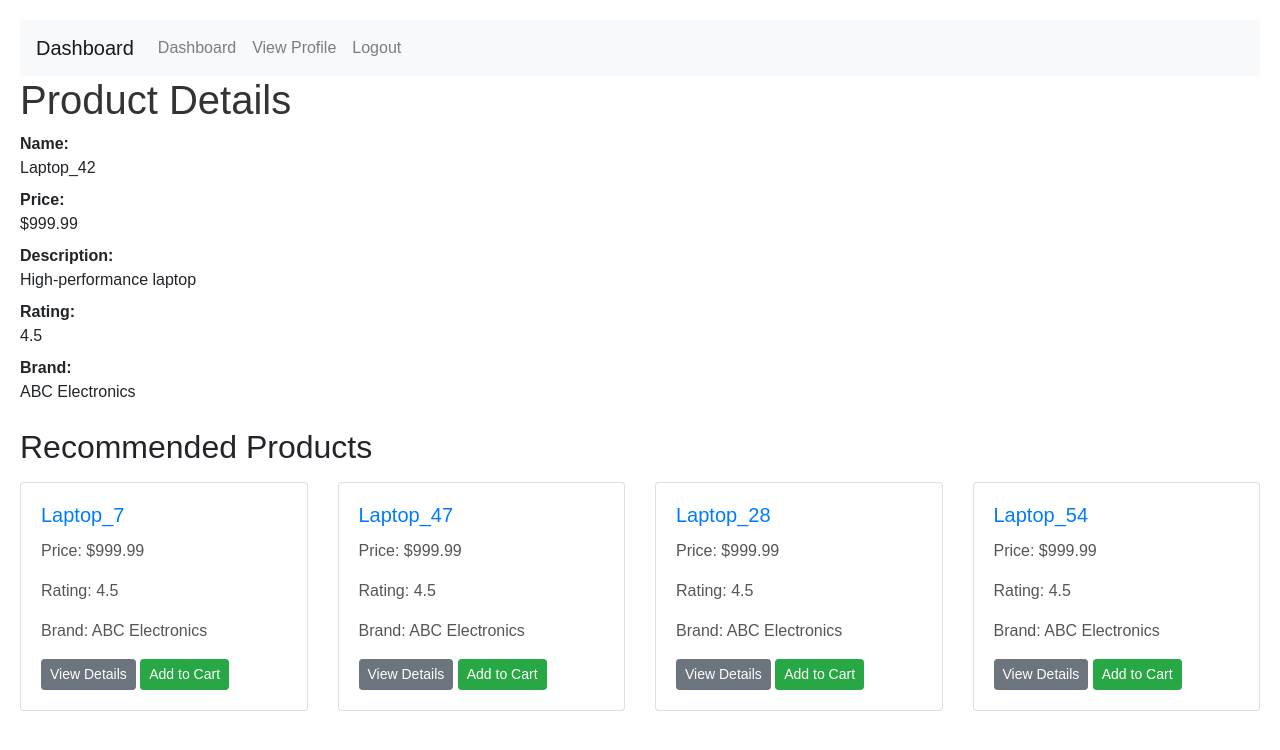
After one commit to sankarshana98/ObjectOrientedFinalProject, a Flask app: page /product/1 in a window 1280 px wide. The commit adds this page. Shown: the top 750 px of the page. Run offline with Flask 3, Linux system fonts and the light colour scheme; some libraries are stand-ins or nearby versions.

Commit message:
recommendation1

```diff
--- a/app.py
+++ b/app.py
@@ -2,13 +2,13 @@ from flask import Flask, render_template, request, redirect, url_for
 from authentication import AuthSingleton
 from user_login import LoginCommand, LogoutCommand, Invoker
 from flask import redirect
-from produc_main import get_all_products, get_selected_product
+from produc_main import get_all_products, get_product_details
 from generateId import generate_id
 from get_orders_by_user import get_orders_by_user_id
 from get_userId import get_user_id_by_username
 from flask import session
 import json
-
+from recommendation_system import RecommendationSystem
 
 app = Flask(__name__)
 app.secret_key = 'your_secret_key_here'
@@ -165,7 +165,16 @@ def products():
     # Add the logic to retrieve and display products
     all_products = get_all_products()
     return render_template('product_info.html', all_products=all_products)
-
+@app.route('/product/<int:product_id>')
+def product_details(product_id):
+    all_products_data = get_all_products()
+    product_details = get_product_details(product_id, all_products_data)
+    if product_details:
+        recommendation_engine = RecommendationSystem(all_products_data)
+        recommendations = recommendation_engine.get_recommendations(product_id)
+        return render_template('product_details.html', product_details=product_details, recommendations=recommendations)
+    else:
+        return "Product not found"
 @app.route('/previous_orders')
 def previous_orders():
     print(f"Session Content: {session}")
--- a/produc_main.py
+++ b/produc_main.py
@@ -61,3 +61,18 @@ def get_all_products():
         all_products["Beauty"].append(lipstick)
 
     return all_products
+
+def get_product_details(product_id, all_products):
+    for category, products in all_products.items():
+        for product in products:
+            if product.product_id == product_id:
+                return {
+                    "product_id": product.product_id,
+                    # "category": product.category,
+                    "name": product.name,
+                    "price": product.price,
+                    "description": product.description,
+                    "rating": product.rating,
+                    "brand": product.brand
+                }
+    return None
--- a/product.py
+++ b/product.py
@@ -1,8 +1,9 @@
 from generateId import generate_id
 
 class Product:
-    def __init__(self, product_id, name, price, description, rating):
+    def __init__(self, product_id, category, name, price, description, rating):
         self.product_id = product_id
+        self.category = category
         self.name = name
         self.price = price
         self.description = description
@@ -15,6 +16,7 @@ class Product:
     def serialize(self):
         return {
             'product_id': self.product_id,
+            'category': self.category,
             'name': self.name,
             'price': self.price,
             'description': self.description,
@@ -23,8 +25,8 @@ class Product:
 
 # Update subclasses to include product_id
 class Electronics(Product):
-    def __init__(self, product_id, name, price, description, rating, brand):
-        super().__init__(product_id, name, price, description, rating)
+    def __init__(self, product_id, category, name, price, description, rating, brand):
+        super().__init__(product_id, category, name, price, description, rating)
         self.brand = brand
 
     def display_info(self):
@@ -32,8 +34,8 @@ class Electronics(Product):
         print(f"Brand: {self.brand}")
 
 class Clothing(Product):
-    def __init__(self, product_id, name, price, description, rating, size):
-        super().__init__(product_id, name, price, description, rating)
+    def __init__(self, product_id, category, name, price, description, rating, size):
+        super().__init__(product_id, category, name, price, description, rating)
         self.size = size
 
     def display_info(self):
@@ -41,8 +43,8 @@ class Clothing(Product):
         print(f"Size: {self.size}")
 
 class Shoes(Product):
-    def __init__(self, product_id, name, price, description, rating, size):
-        super().__init__(product_id, name, price, description, rating)
+    def __init__(self, product_id, category, name, price, description, rating, size):
+        super().__init__(product_id, category, name, price, description, rating)
         self.size = size
 
     def display_info(self):
@@ -50,8 +52,8 @@ class Shoes(Product):
         print(f"Size: {self.size}")
 
 class BeautyProduct(Product):
-    def __init__(self, product_id, name, price, description, rating, brand):
-        super().__init__(product_id, name, price, description, rating)
+    def __init__(self, product_id, category, name, price, description, rating, brand):
+        super().__init__(product_id, category, name, price, description, rating)
         self.brand = brand
 
     def display_info(self):
--- a/product_factory.py
+++ b/product_factory.py
@@ -1,16 +1,19 @@
 from product import Electronics, Clothing, Shoes, BeautyProduct, generate_id
 
 class ProductFactory:
+    def __init__(self):
+        self.product_counter = 1
     def create_product(self, category, *args, **kwargs):
-        product_id = generate_id()  # Generate a unique ID for the product
+        product_id = self.product_counter
+        self.product_counter += 1
         if category == "Electronics":
-            return Electronics(product_id, *args, **kwargs)
+            return Electronics(product_id, category, *args, **kwargs)
         elif category == "Clothing":
-            return Clothing(product_id, *args, **kwargs)
+            return Clothing(product_id, category, *args, **kwargs)
         elif category == "Shoes":
-            return Shoes(product_id, *args, **kwargs)
+            return Shoes(product_id, category, *args, **kwargs)
         elif category == "Beauty":
-            return BeautyProduct(product_id, *args, **kwargs)
+            return BeautyProduct(product_id, category, *args, **kwargs)
         else:
             raise ValueError("Invalid category")
 
--- a/recommendation_system.py
+++ b/recommendation_system.py
@@ -1,13 +1,28 @@
-from random import choice
-
 class RecommendationSystem:
     def __init__(self, all_products):
         self.all_products = all_products
 
-    def get_similar_items(self, selected_product, num_recommendations=3):
-        similar_items = [product for product in self.all_products if type(product) == type(selected_product) and product != selected_product]
+    def get_recommendations(self, product_id, num_recommendations=8):
+        # Replace this simple recommendation logic with your own algorithm
+        product = self.find_product_by_id(product_id)
+        if product:
+            category = product.category
+            recommendations = []
 
-        # Ensure the number of recommendations does not exceed the available similar items
-        num_recommendations = min(num_recommendations, len(similar_items))
+            for other_product in self.all_products.get(category, []):
+                if other_product.product_id != product_id:
+                    recommendations.append(other_product)
 
-        return [choice(similar_items) for _ in range(num_recommendations)] if similar_items else []
+            # # Sort recommendations by rating (you can customize this)
+            recommendations.sort(key=lambda p: p.rating, reverse=True)
+
+            return recommendations[:num_recommendations]
+
+        return []
+
+    def find_product_by_id(self, product_id):
+        for category, products in self.all_products.items():
+            for product in products:
+                if product.product_id == product_id:
+                    return product
+        return None
--- /dev/null
+++ b/templates/_header.html
@@ -0,0 +1,19 @@
+<nav class="navbar navbar-expand-lg navbar-light bg-light">
+    <a class="navbar-brand" href="#">Dashboard</a>
+    <button class="navbar-toggler" type="button" data-toggle="collapse" data-target="#navbarNav" aria-controls="navbarNav" aria-expanded="false" aria-label="Toggle navigation">
+        <span class="navbar-toggler-icon"></span>
+    </button>
+    <div class="collapse navbar-collapse" id="navbarNav">
+        <ul class="navbar-nav">
+            <li class="nav-item">
+                <a class="nav-link" href="{{ url_for('dashboard') }}">Dashboard</a>
+            </li>
+            <li class="nav-item">
+                <a class="nav-link" href="{{ url_for('view_profile') }}">View Profile</a>
+            </li>
+            <li class="nav-item">
+                <a class="nav-link" href="{{ url_for('logout') }}">Logout</a>
+            </li>
+        </ul>
+    </div>
+</nav>
--- a/templates/previous_orders.html
+++ b/templates/previous_orders.html
@@ -8,6 +8,8 @@
     <title>Previous Orders</title>
 </head>
 <body>
+    {% include '_header.html' %}
+
     <div class="container mt-5">
         <h1 class="text-center">Previous Orders</h1>
 
--- /dev/null
+++ b/templates/product_details.html
@@ -0,0 +1,88 @@
+<!DOCTYPE html>
+<html lang="en">
+<head>
+    <meta charset="UTF-8">
+    <meta http-equiv="X-UA-Compatible" content="IE=edge">
+    <meta name="viewport" content="width=device-width, initial-scale=1.0">
+    <link rel="stylesheet" href="https://stackpath.bootstrapcdn.com/bootstrap/4.5.2/css/bootstrap.min.css">
+    <link rel="stylesheet" href="{{ url_for('static', filename='style.css') }}">
+    <style>
+        .recommendations-container {
+            overflow-x: auto;
+        }
+        .recommendations-list {
+            list-style-type: none;
+            display: flex;
+            overflow-x: auto;
+            padding: 0;
+        }
+
+        .recommendations-list-item {
+            margin-right: 15px;
+        }
+
+        .card-deck {
+            display: flex;
+            flex-wrap: nowrap;  /* Ensure that cards are in a single row */
+            overflow-x: auto;   /* Enable horizontal scrolling */
+            -ms-overflow-style: -ms-autohiding-scrollbar;  /* Hide scrollbar in IE and Edge */
+            scrollbar-width: thin;  /* Set scrollbar width for Firefox */
+        }
+
+        .card {
+            flex: 0 0 auto;  /* Maintain the default size of cards */
+            margin-right: 15px;
+        }
+    </style>
+    <title>Product Details</title>
+</head>
+<body>
+    {% include '_header.html' %}
+
+    <h1>Product Details</h1>
+    <dl>
+
+        <dt>Name:</dt>
+        <dd>{{ product_details.name }}</dd>
+
+        <dt>Price:</dt>
+        <dd>${{ product_details.price }}</dd>
+
+        <dt>Description:</dt>
+        <dd>{{ product_details.description }}</dd>
+
+        <dt>Rating:</dt>
+        <dd>{{ product_details.rating }}</dd>
+
+        <dt>Brand:</dt>
+        <dd>{{ product_details.brand }}</dd>
+    </dl>
+        <h2 class="mt-4">Recommended Products</h2>
+            <div class="card-deck mt-3">
+                {% for recommendation in recommendations %}
+                    <div class="card">
+                        <div class="card-body">
+                            <h5 class="card-title">
+                                <a href="{{ url_for('product_details', product_id=recommendation.product_id) }}">
+                                    {{ recommendation.name }}
+                                </a>
+                            </h5>
+                            <p class="card-text">Price: ${{ recommendation.price }}</p>
+                            <p class="card-text">Rating: {{ recommendation.rating }}</p>
+
+                            {% if recommendation.brand %}
+                                <p class="card-text">Brand: {{ recommendation.brand }}</p>
+                            {% endif %}
+
+                            {% if recommendation.size %}
+                                <p class="card-text">Size: {{ recommendation.size }}</p>
+                            {% endif %}
+
+                            <a href="{{ url_for('product_details', product_id=recommendation.product_id) }}" class="btn btn-secondary btn-sm">View Details</a>
+                            <button type="button" class="btn btn-success btn-sm" onclick="addToCart('{{ recommendation.name }}')">Add to Cart</button>
+                        </div>
+                    </div>
+                {% endfor %}
+            </div>
+</body>
+</html>
--- a/templates/update_profile.html
+++ b/templates/update_profile.html
@@ -8,6 +8,8 @@
     <title>Update Profile</title>
 </head>
 <body>
+    {% include '_header.html' %}
+
     <div class="container mt-5">
         <h1 class="text-center">Update Profile</h1>
         <form method="post" action="{{ url_for('update_profile') }}">
--- a/templates/view_profile.html
+++ b/templates/view_profile.html
@@ -8,6 +8,8 @@
     <title>Dashboard</title>
 </head>
 <body>
+    {% include '_header.html' %}
+
     <div class="container mt-5">
         <h1 class="text-center">User Profile</h1>
         <p class="text-center">Username: {{ logged_in_user.username }}</p>
```
Also changed, not shown: templates/dashboard.html (+1 -19 lines), templates/product_info.html (+7 -2 lines).
